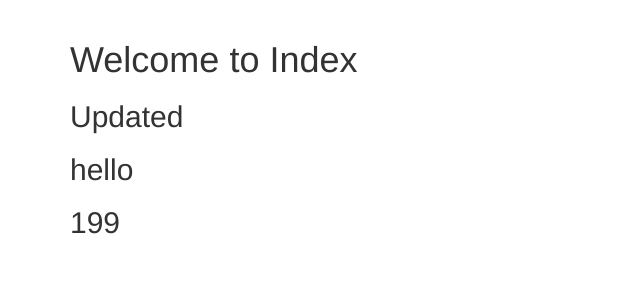
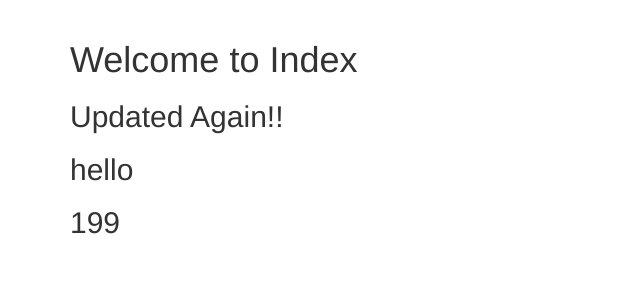
Before and after one commit to JoelArackal/django-deployment-example, a Django app: page / in a window 1280 px wide. Shown: the part 52-352 px from the top of the page, without its empty margins (0-640 px from the left). Run offline with Django 3.2, Linux system fonts and the light colour scheme; some libraries are stand-ins or nearby versions.

Commit message:
New file added
Some description

```diff
--- /dev/null
+++ b/learning_templates/templates/basic_app/home.html
@@ -0,0 +1,3 @@
+<div>
+    Home Page
+</div>
--- a/learning_templates/templates/basic_app/index.html
+++ b/learning_templates/templates/basic_app/index.html
@@ -9,7 +9,7 @@
 
     <h1>Welcome to Index</h1>
     <!-- <h2>This is index.html page showing!</h2> -->
-<h2>Updated</h2>
+<h2>Updated Again!!</h2>
     <!-- here 'cutt' is a custom filter -->
    <h2> {{ text|cutt:'world'}} </h2>
    <h2> {{ number|add:'99' }} </h2>
```
